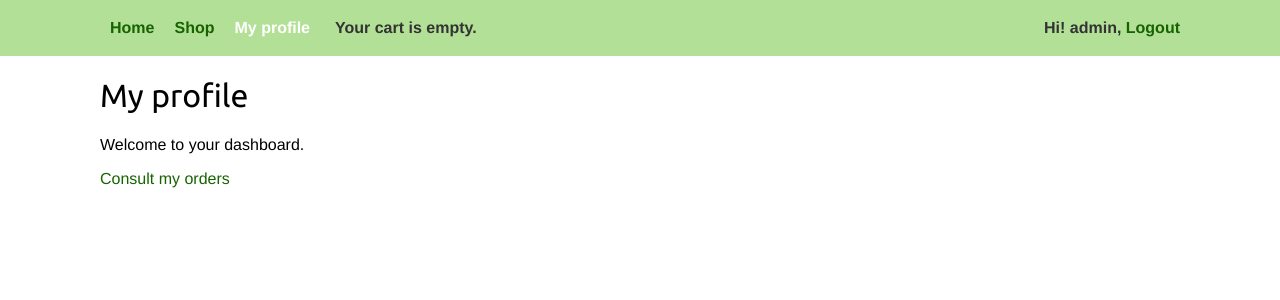
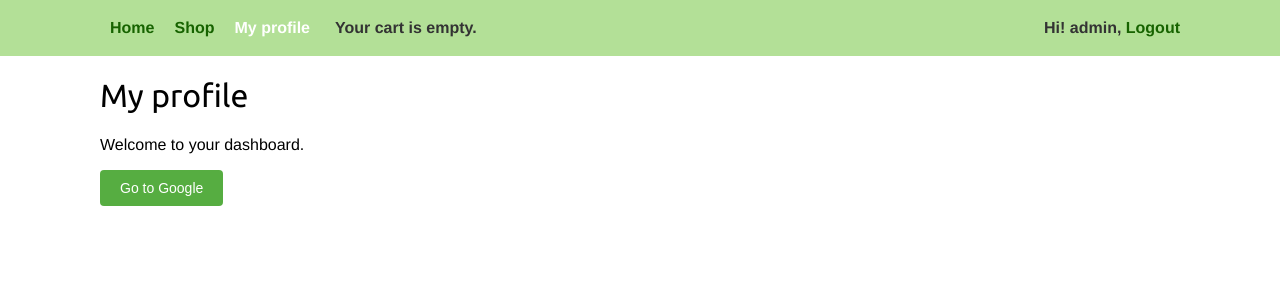
Before and after one commit to MSilva98/citygreensStore, a Django app: page /account/ in a window 1280 px wide. Shown: the part 153-453 px from the top of the page. Run offline with Django 3.2, Linux system fonts and the light colour scheme; a user stored in the database is signed in; parts of the project's set-up code (start-up, migrations or seed data) failed here and were passed over.

Commit message:
mais cenas

```diff
--- a/account/templates/account/dashboard.html
+++ b/account/templates/account/dashboard.html
@@ -4,5 +4,7 @@
 {% block content %}
 	<h1>My profile</h1>
 	<p>Welcome to your dashboard.</p>
-	<a href="{% url "go_order" %}">Consult my orders</a>
+	<form action="http://amscitygreens.pythonanywhere.com/admin/orders/order/">
+    <input type="submit" value="Go to Google" />
+	</form>
 {% endblock %}
--- a/orders/urls.py
+++ b/orders/urls.py
@@ -5,5 +5,4 @@ urlpatterns = [
 	url(r'^create/$', views.order_create, name='order_create'),
 	url(r'^admin/order/(?P<order_id>\d+)/$', views.admin_order_detail, name = 'admin_order_detail'),
 	url(r'^admin/order/(?P<order_id>\d+)/pdf/$',views.admin_order_pdf, name='admin_order_pdf'),
-	url(r'^admin/order/orders/$',views.go_orders,name='go_order'),
 ]
--- a/orders/views.py
+++ b/orders/views.py
@@ -29,15 +29,12 @@ def order_create(request):
 		form = OrderCreateForm()
 	return render(request, 'orders/order/create.html', {'cart': cart, 'form': form})
 
-def go_orders(request):
-	return render(resquest,'admin/orders/order/')
-
 #@staff_member_required
 def admin_order_detail(request, order_id):
 	order = get_object_or_404(Order, id = order_id)
 	return render(request, 'admin/orders/order/detail.html', {'order': order})
 
-@staff_member_required
+#@staff_member_required
 def admin_order_pdf(request, order_id):
 	order = get_object_or_404(Order, id=order_id)
 	html = render_to_string('orders/order/pdf.html',{'order': order})
```
